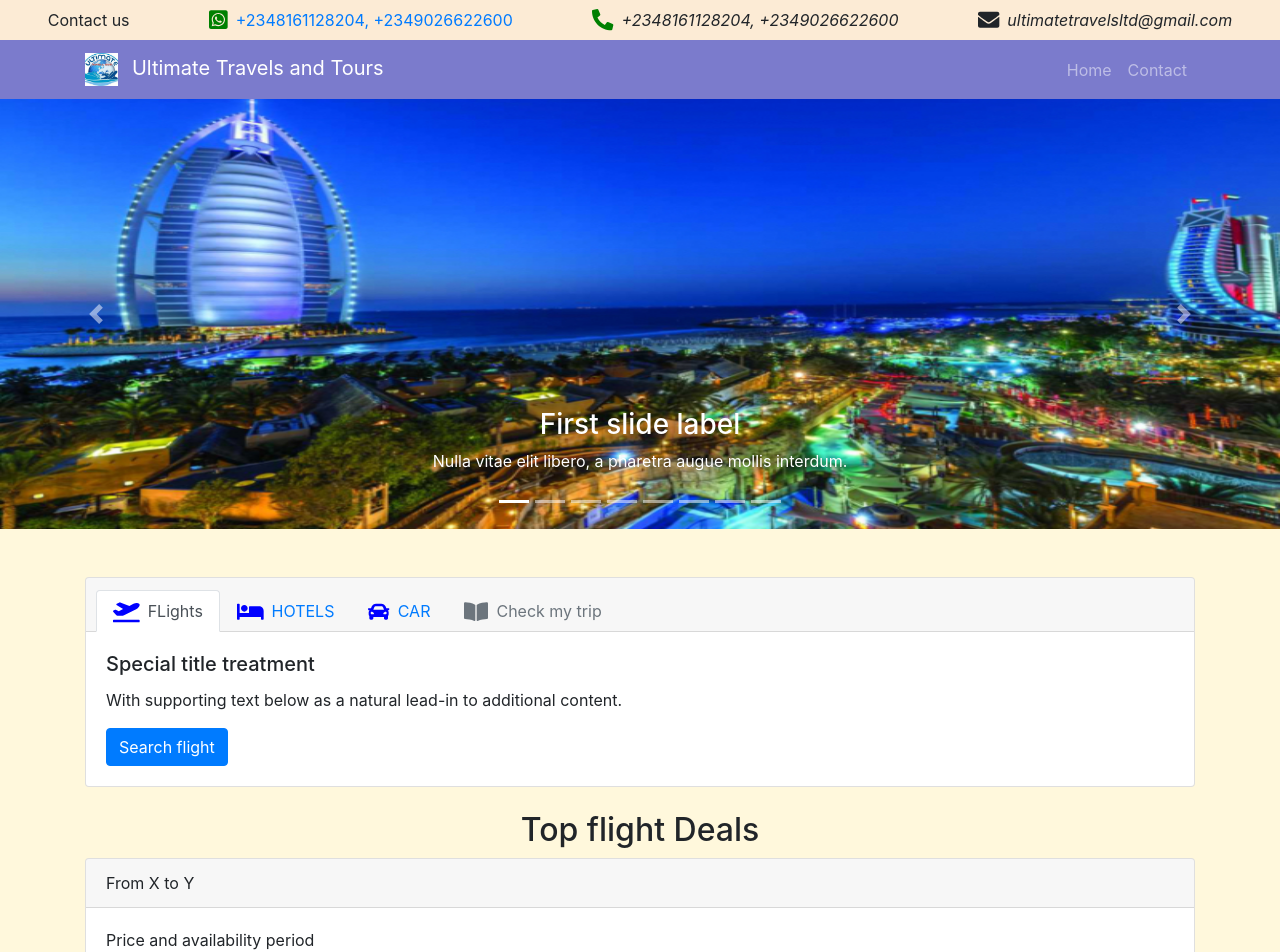
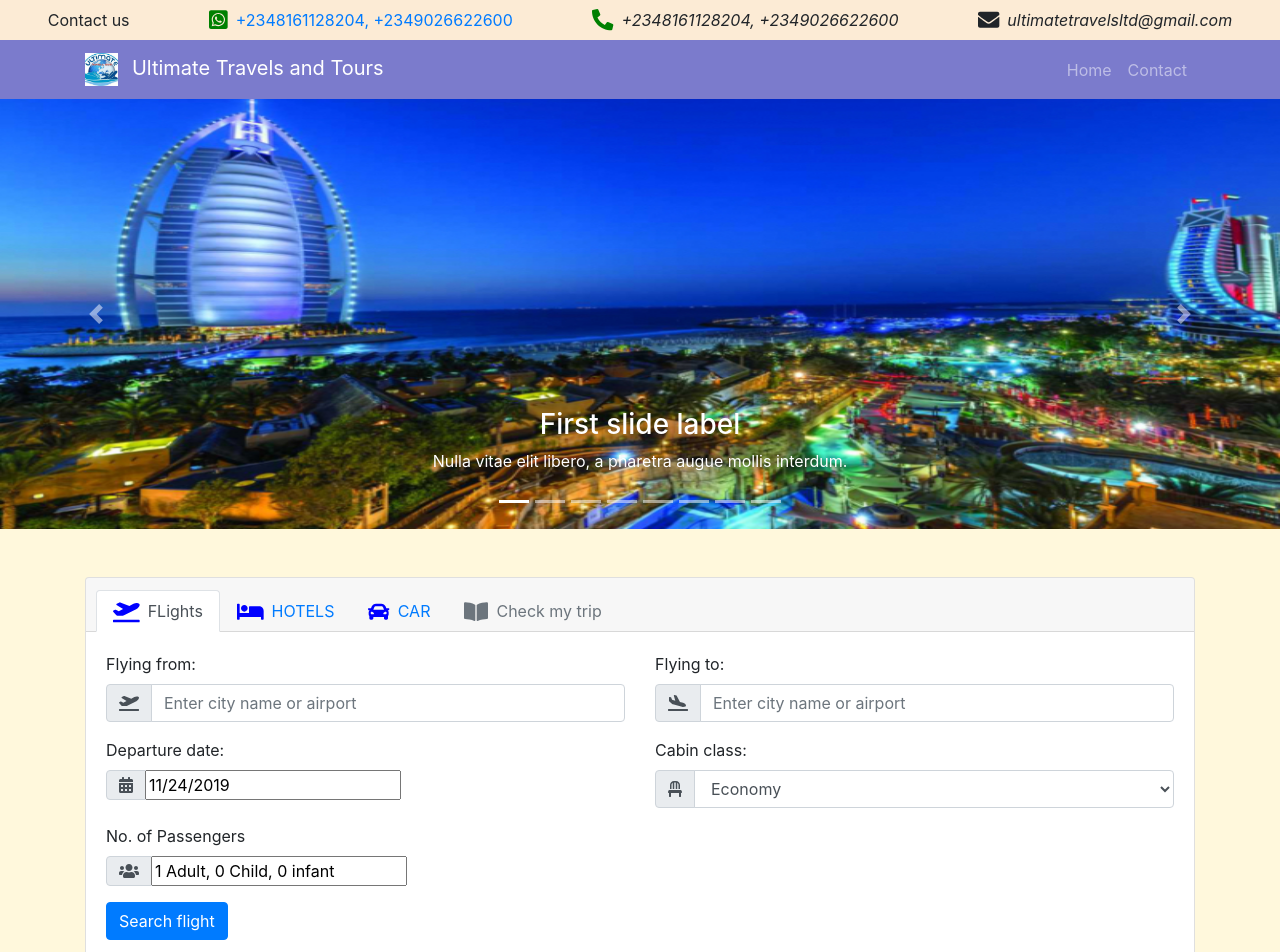
Before and after one commit to chidinma-godwin/ultimate-travels, a React (Create React App) app in the folder ultimate/: page / in a window 1280 px wide. Shown: the top 952 px of the page. Built offline with nearby package versions, Linux system fonts and the light colour scheme.

Commit message:
Add form to the Booking component to obtain user info

```diff
--- a/ultimate/package.json
+++ b/ultimate/package.json
@@ -9,6 +9,7 @@
     "@fortawesome/react-fontawesome": "^0.1.7",
     "react": "^16.12.0",
     "react-bootstrap": "^1.0.0-beta.15",
+    "react-datepicker": "^2.10.1",
     "react-dom": "^16.12.0",
     "react-router-dom": "^5.1.2",
     "react-scripts": "3.2.0"
--- a/ultimate/src/components/home/Booking.js
+++ b/ultimate/src/components/home/Booking.js
@@ -1,6 +1,35 @@
 import React from "react";
-import { Card, Nav, Button } from "react-bootstrap";
+import {
+  Card,
+  Nav,
+  Button,
+  InputGroup,
+  FormControl,
+  Form,
+  Row,
+  Col,
+  Popover,
+  ButtonToolbar,
+  OverlayTrigger
+} from "react-bootstrap";
 import { FontAwesomeIcon } from "@fortawesome/react-fontawesome";
+import DatePicker from "react-datepicker";
+import "react-datepicker/dist/react-datepicker.css";
+
+const popover = <Popover style={{width:"30%", padding: "1em"}}>
+  <Row　className="mb-2">
+    <Col xs={12} sm={6}>Adults <div>(11+ yrs)</div></Col>
+    <Col xs={12} sm={6}><span>-</span> <span>1</span> <span>+</span></Col>
+  </Row>
+  <Row className="mb-2">
+    <Col xs={12} sm={6}>Children <div>(2-11 yrs)</div></Col>
+    <Col xs={12} sm={6}><span>-</span> <span>1</span> <span>+</span></Col>
+  </Row>
+  <Row className="mb-2">
+    <Col xs={12} sm={6}>Infants <div>(below 2 yrs)</div></Col>
+    <Col xs={12} sm={6}><span>-</span> <span>1</span> <span>+</span></Col>
+  </Row>
+</Popover>;
 
 class Booking extends React.Component {
   render() {
@@ -55,10 +84,111 @@ class Booking extends React.Component {
           </Nav>
         </Card.Header>
         <Card.Body>
-          <Card.Title>Special title treatment</Card.Title>
+          {/* <Card.Title>Special title treatment</Card.Title> */}
+
           <Card.Text>
-            With supporting text below as a natural lead-in to additional
-            content.
+            <Form>
+              <Row>
+                <Col sm={12} md={6}>
+                  <label htmlFor="from">Flying from: </label>
+                  <InputGroup className="mb-3">
+                    <InputGroup.Prepend>
+                      <InputGroup.Text id="basic-addon1">
+                        <FontAwesomeIcon
+                          icon={["fas", "plane-departure"]}
+                          style={{ size: "lg" }}
+                        />
+                      </InputGroup.Text>
+                    </InputGroup.Prepend>
+                    <FormControl
+                      id="from"
+                      placeholder="Enter city name or airport"
+                      aria-label="city or airport"
+                      aria-describedby="basic-addon1"
+                    />
+                  </InputGroup>
+                </Col>
+
+                <Col sm={12} md={6}>
+                  <label htmlFor="destination">Flying to: </label>
+                  <InputGroup className="mb-3">
+                    <InputGroup.Prepend>
+                      <InputGroup.Text id="addon2">
+                        <FontAwesomeIcon
+                          icon={["fas", "plane-arrival"]}
+                          style={{ size: "lg" }}
+                        />
+                      </InputGroup.Text>
+                    </InputGroup.Prepend>
+                    <FormControl
+                      id="destination"
+                      placeholder="Enter city name or airport"
+                      aria-label="city or airpot"
+                      aria-describedby="addon2"
+                    />
+                  </InputGroup>
+                </Col>
+              </Row>
+
+              <Row>
+                <Col sm={12} md={6}>
+                  <label htmlFor="date">Departure date: </label>
+                  <InputGroup className="mb-3">
+                    <InputGroup.Prepend>
+                      <InputGroup.Text id="addon3">
+                        <FontAwesomeIcon
+                          icon={["fas", "calendar-alt"]}
+                          style={{ size: "lg" }}
+                        />
+                      </InputGroup.Text>
+                    </InputGroup.Prepend>
+                    <DatePicker id="date" selected={Date.now()} />
+                  </InputGroup>
+                </Col>
+
+                <Col sm={12} md={6}>
+                  <label htmlFor="cabin-type">Cabin class: </label>
+                  <InputGroup className="mb-3">
+                    <InputGroup.Prepend>
+                      <InputGroup.Text id="addon4">
+                        <FontAwesomeIcon
+                          icon={["fas", "chair"]}
+                          style={{ size: "lg" }}
+                        />
+                      </InputGroup.Text>
+                    </InputGroup.Prepend>
+                    <FormControl id="cabin-type" as="select">
+                      <option>Economy</option>
+                      <option>Premium Economy</option>
+                      <option>Business</option>
+                      <option>First Class</option>
+                    </FormControl>
+                  </InputGroup>
+                </Col>
+              </Row>
+
+              <label htmlFor="num-passengers">No. of Passengers</label>
+              <InputGroup className="mb-3">
+                <InputGroup.Prepend>
+                  <InputGroup.Text id="addon4">
+                    <FontAwesomeIcon
+                      icon={["fas", "users"]}
+                      style={{ size: "lg" }}
+                    />
+                  </InputGroup.Text>
+                </InputGroup.Prepend>
+                <ButtonToolbar>
+                  <OverlayTrigger
+                    trigger="click"
+                    rootClose
+                    overlay={popover}
+                    placement="top"
+                  >
+                    <input id="num-passengers" value="1 Adult, 0 Child, 0 infant" />
+                  </OverlayTrigger>
+                </ButtonToolbar>
+              </InputGroup>
+            </Form>
           </Card.Text>
           <Button variant="primary">Search flight</Button>
         </Card.Body>
--- a/ultimate/src/index.css
+++ b/ultimate/src/index.css
@@ -35,3 +35,8 @@ code {
   display: flex;
   justify-content: center;
 }
+
+.show-border{
+  border: 1px solid;
+
+}
```
Also changed, not shown: ultimate/src/fontawesome.js (+19 -4 lines), 1 other file (tests, documents, lock files or other folders). Lines whose indentation alone changed are shown as unchanged.
